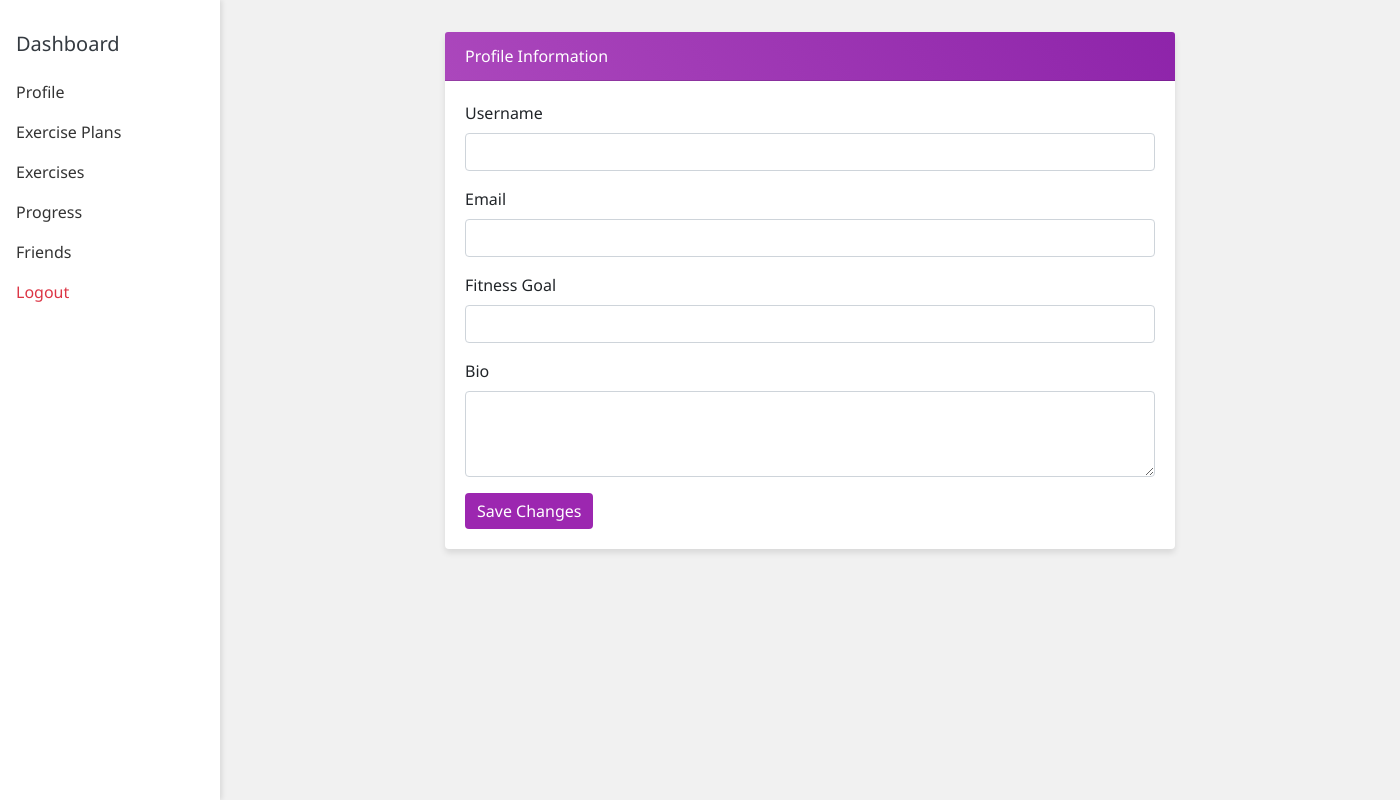
After one commit to nalahaideb/ciss430project, a Flask app: template site/app/templates/edit_profile.html in a window 1400 px wide. The commit adds this page. Run offline with Flask 3, Linux system fonts and the light colour scheme; the template is opened without the code that fills it, so the values that code supplies are empty; some libraries are stand-ins or nearby versions.

Commit message:
created a few pages to get overview of website design, should work with multiple users, but setup with a test user hardcoded into routes.py as of right now

```diff
--- a/site/app/routes.py
+++ b/site/app/routes.py
@@ -1,5 +1,5 @@
 # file: routes.py
-from flask import render_template, request, redirect, url_for, flash
+from flask import render_template, request, redirect, url_for, session
 from app import app
 
 # NOTES
@@ -8,10 +8,21 @@ from app import app
 #
 # logic for login and register are placeholders to get the pages to work
 
+# temp user for placeholder
+mock_user = {
+    'username': 'test',
+    'email': 'test@example.com',
+    'bio': 'Just testing profile system',
+    'goal': 'Build strength and stay fit'
+}
+
 @app.route('/')
 @app.route('/index')
 def index():
-    return render_template('index.html')
+    if 'user' in session:
+        return redirect(url_for('dashboard'))
+    else:
+        return redirect(url_for('login'))
 
 @app.route('/login', methods=['GET', 'POST'])
 def login():
@@ -19,10 +30,8 @@ def login():
         username = request.form.get('username')
         password = request.form.get('password')
         if username.lower() == 'test' and password == 'pass':
-            return redirect(url_for('dashboard'))
-        else:
-            #flash('Invalid credentials', 'danger')
-            return redirect(url_for('login'))
+            session['user'] = username
+            return redirect(url_for('dashboard', username=username))
     return render_template('login.html')
 
 @app.route('/register')
@@ -31,15 +40,52 @@ def register():
         username = request.form.get('username')
         email = request.form.get('email')
         password = request.form.get('password')
-        terms = request.form.get('terms')
-        if not terms:
-            #flash('You must agree to the terms', 'warning')
-            return redirect(url_for('register'))
-        else:
-            #flash('Account created successfully! Please log in.', 'success')
-            return redirect(url_for('login'))
     return render_template('register.html')
 
-@app.route('/dashboard')
-def dashboard():
-    return render_template('dashboard.html')
+@app.route('/logout')
+def logout():
+    session.pop('user', None)
+    return redirect(url_for('login'))
+
+
+# NOTES
+# Individualized dashboard for each user
+@app.route('/<username>/dashboard')
+def dashboard(username):
+    if 'user' not in session or session['user'] != username:
+        return redirect(url_for('login'))
+
+    if username == 'test':
+        user = mock_user
+        return render_template('dashboard.html', user=user)
+
+    return "User not found", 404
+
+
+# NOTES
+# allow for multiple user profiles e.x. /profile/<username>
+# allow edit_profile to access and update user table in database
+@app.route('/<username>/profile')
+def profile(username):
+    if 'user' not in session or session['user'] != username:
+        return redirect(url_for('login'))
+
+    if username == 'test':
+        user = mock_user
+        return render_template('profile.html', user=user)
+
+    return "User not found", 404
+
+@app.route('/<username>/edit_profile', methods=['GET', 'POST'])
+def edit_profile(username):
+    if 'user' not in session or session['user'] != username:
+        return redirect(url_for('login'))
+
+    if username == 'test':
+        user = mock_user
+        if request.method == 'POST':
+            # In real setup: update DB, validate form, etc.
+            return redirect(url_for('profile', username=username))
+        return render_template('edit_profile.html', user=user)
+
+    return "User not found", 404
--- a/site/app/templates/base.html
+++ b/site/app/templates/base.html
@@ -25,12 +25,13 @@
 <body>
    {% if request.endpoint not in ['login', 'register'] %}
     <div class="sidebar">
-        <h5 class="mb-4"><a href="{{ url_for('dashboard') }}" class="text-decoration-none text-dark">Dashboard</a></h5>
-        <a href="#">Profile</a>
+        <h5 class="mb-4"><a href="{{ url_for('dashboard', username=user.username) }}" class="text-decoration-none text-dark">Dashboard</a></h5>
+        <a href="{{ url_for('profile', username=user.username) }}">Profile</a>
         <a href="#">Exercise Plans</a>
         <a href="#">Exercises</a>
         <a href="#">Progress</a>
         <a href="#">Friends</a>
+        <a href="{{ url_for('logout') }}" class="text-danger">Logout</a>
     </div>
     {% endif %}
 <div class="container {% if request.endpoint not in ['login', 'register'] %}content{% endif %}">
--- /dev/null
+++ b/site/app/templates/edit_profile.html
@@ -0,0 +1,33 @@
+<!-- edit_profile.html -->
+{% extends "base.html" %}
+{% block title %}Profile{% endblock %}
+{% block content %}
+<div class="row justify-content-center">
+    <div class="col-md-8">
+        <div class="card">
+            <div class="card-header">Profile Information</div>
+            <div class="card-body">
+                <form method="POST">
+                    <div class="form-group">
+                        <label for="username">Username</label>
+                        <input type="text" id="username" name="username" class="form-control" value="{{ user.username }}">
+                    </div>
+                    <div class="form-group">
+                        <label for="email">Email</label>
+                        <input type="email" id="email" name="email" class="form-control" value="{{ user.email }}">
+                    </div>
+                    <div class="form-group">
+                        <label for="goal">Fitness Goal</label>
+                        <input type="text" id="goal" name="goal" class="form-control" value="{{ user.goal }}">
+                    </div>
+                    <div class="form-group">
+                        <label for="bio">Bio</label>
+                        <textarea id="bio" name="bio" class="form-control" rows="3">{{ user.bio }}</textarea>
+                    </div>
+                    <button type="submit" class="btn btn-primary">Save Changes</button>
+                </form>
+            </div>
+        </div>
+    </div>
+</div>
+{% endblock %}
```
Also changed, not shown: site/app/templates/dashboard.html (+46 -1 lines), site/app/templates/profile.html (added, +23 -0 lines).
